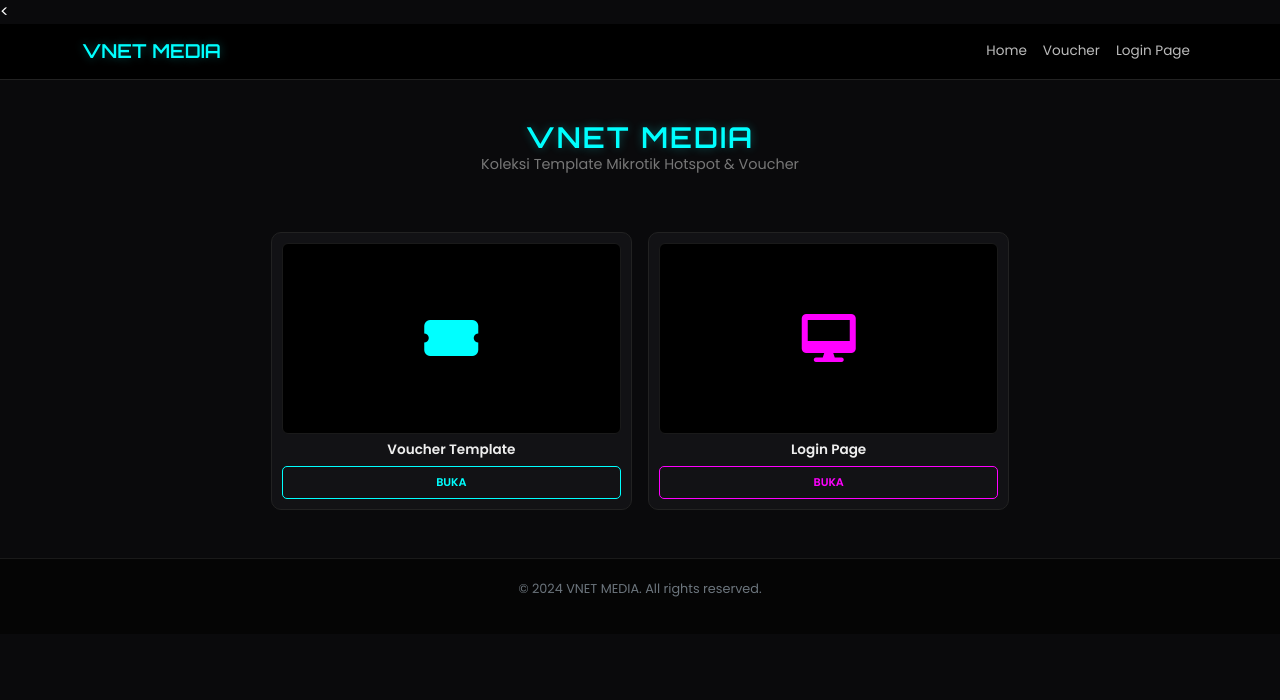
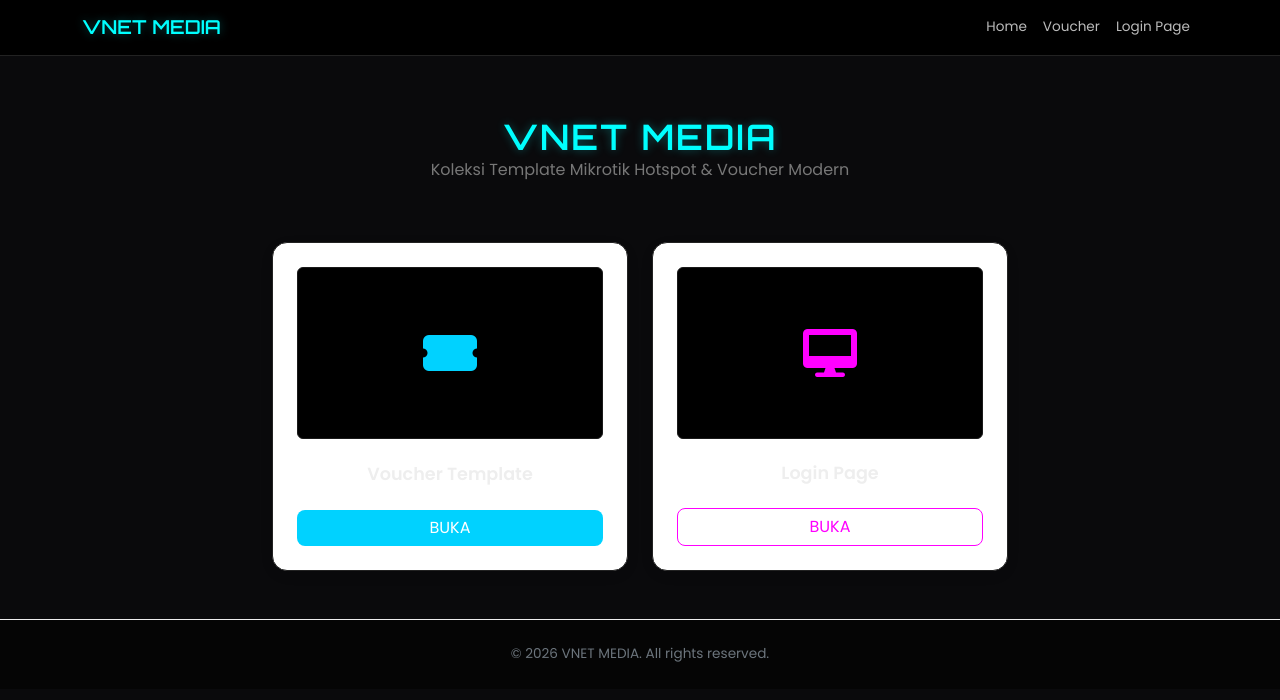
Before and after one commit to vnetmedia99/vnetmedia99.github.io, a plain HTML site: page index.html in a window 1280 px wide. Drawn offline with nearby package versions, Linux system fonts and the light colour scheme.

Commit message:
Update index.html

```diff
--- a/index.html
+++ b/index.html
@@ -4,63 +4,67 @@
     <meta charset="UTF-8">
     <meta name="viewport" content="width=device-width, initial-scale=1.0">
     <title>VNET MEDIA - Home</title>
-    <<link rel="icon" href="assets/img/favicon.png" type="image/x-icon">
+
+    <link rel="icon" href="assets/img/favicon.png" type="image/x-icon">
+
     <link href="https://cdn.jsdelivr.net/npm/bootstrap@5.3.0/dist/css/bootstrap.min.css" rel="stylesheet">
     <link href="https://fonts.googleapis.com/css2?family=Orbitron:wght@600&family=Poppins:wght@300;400;600&display=swap" rel="stylesheet">
     <link rel="stylesheet" href="https://cdnjs.cloudflare.com/ajax/libs/font-awesome/6.0.0/css/all.min.css">
+
     <link rel="stylesheet" href="assets/css/style.css">
 </head>
 <body>
 
 <nav class="navbar navbar-expand-lg">
     <div class="container">
-        <a class="navbar-brand" href="#">VNET MEDIA</a>
+        <a class="navbar-brand" href="/">VNET MEDIA</a>
         <div class="ms-auto d-flex">
-            <a class="nav-link px-2 active" href="#">Home</a>
-            <a class="nav-link px-2" href="voucher">Voucher</a>
-            <a class="nav-link px-2" href="loginpage">Login Page</a>
+            <a class="nav-link px-2 active" href="/">Home</a>
+            <a class="nav-link px-2" href="/voucher">Voucher</a>
+            <a class="nav-link px-2" href="/loginpage">Login Page</a>
         </div>
     </div>
 </nav>
 
-<header class="hero-section" style="padding: 40px 0;">
-    <div class="container text-center">
-        <h2 style="font-size: 1.8rem;">VNET MEDIA</h2>
-        <p style="font-size: 0.9rem; color: #777;">Koleksi Template Mikrotik Hotspot & Voucher</p>
+<header class="hero-section text-center" style="padding: 60px 0;">
+    <div class="container">
+        <h2 style="font-family: 'Orbitron', sans-serif; font-size: 2.2rem; font-weight: bold;">VNET MEDIA</h2>
+        <p style="font-size: 1rem; color: #777; max-width: 500px; margin: 0 auto;">Koleksi Template Mikrotik Hotspot & Voucher Modern</p>
     </div>
 </header>
 
 <div class="container mb-5">
-    <div class="row g-3 justify-content-center">
+    <div class="row g-4 justify-content-center">
 
         <div class="col-6 col-md-4">
-            <div class="panel-pricing">
-                <div class="pric-icon">
-                    <i class="fas fa-ticket-alt fa-3x" style="color: var(--neon-blue); margin: 20px 0;"></i>
+            <div class="panel-pricing text-center p-4" style="border-radius: 15px; background: #fff; box-shadow: 0 4px 15px rgba(0,0,0,0.05);">
+                <div class="pric-icon mb-3">
+                    <i class="fas fa-ticket-alt fa-3x" style="color: #00d2ff;"></i>
                 </div>
-                <h4>Voucher Template</h4>
-                <a href="voucher" class="btn btn-download">BUKA</a>
+                <h4 style="font-size: 1.1rem; font-weight: 600;">Voucher Template</h4>
+                <a href="/voucher" class="btn btn-primary w-100 mt-3" style="border-radius: 8px; background: #00d2ff; border: none;">BUKA</a>
             </div>
         </div>
 
         <div class="col-6 col-md-4">
-            <div class="panel-pricing">
-                <div class="pric-icon">
-                    <i class="fas fa-desktop fa-3x" style="color: #ff00ff; margin: 20px 0;"></i>
+            <div class="panel-pricing text-center p-4" style="border-radius: 15px; background: #fff; box-shadow: 0 4px 15px rgba(0,0,0,0.05);">
+                <div class="pric-icon mb-3">
+                    <i class="fas fa-desktop fa-3x" style="color: #ff00ff;"></i>
                 </div>
-                <h4>Login Page</h4>
-                <a href="loginpage" class="btn btn-download" style="border-color: #ff00ff; color: #ff00ff;">BUKA</a>
+                <h4 style="font-size: 1.1rem; font-weight: 600;">Login Page</h4>
+                <a href="/loginpage" class="btn btn-outline-danger w-100 mt-3" style="border-radius: 8px; border-color: #ff00ff; color: #ff00ff;">BUKA</a>
             </div>
         </div>
 
     </div>
 </div>
 
-<footer class="footer-main">
+<footer class="footer-main py-4" style="border-top: 1px solid #eee;">
     <div class="container text-center">
-        <p class="text-secondary" style="font-size: 0.8rem;">&copy; 2024 VNET MEDIA. All rights reserved.</p>
+        <p class="text-secondary mb-0" style="font-size: 0.85rem;">&copy; 2026 VNET MEDIA. All rights reserved.</p>
     </div>
 </footer>
 
+<script src="https://cdn.jsdelivr.net/npm/bootstrap@5.3.0/dist/js/bootstrap.bundle.min.js"></script>
 </body>
 </html>
```
